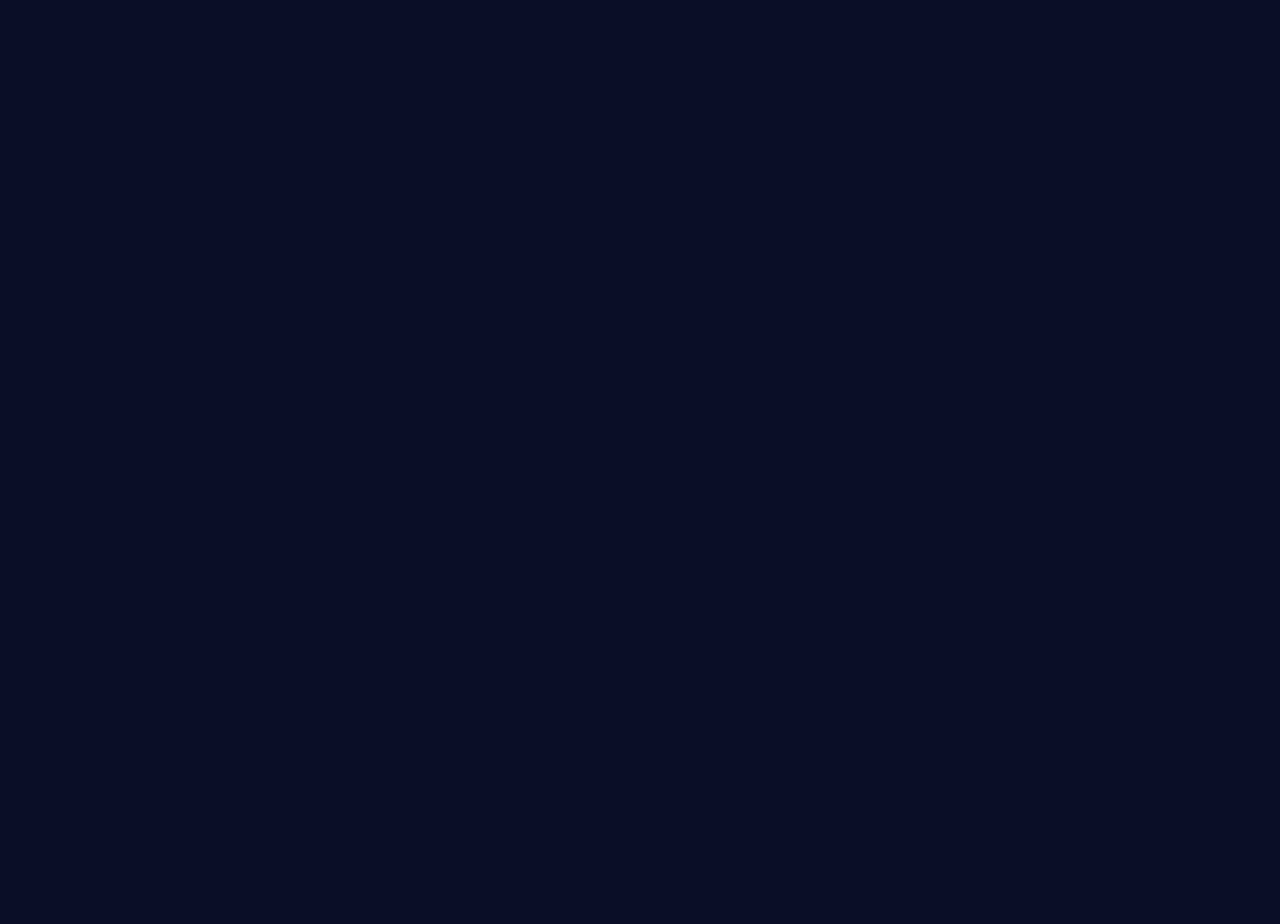
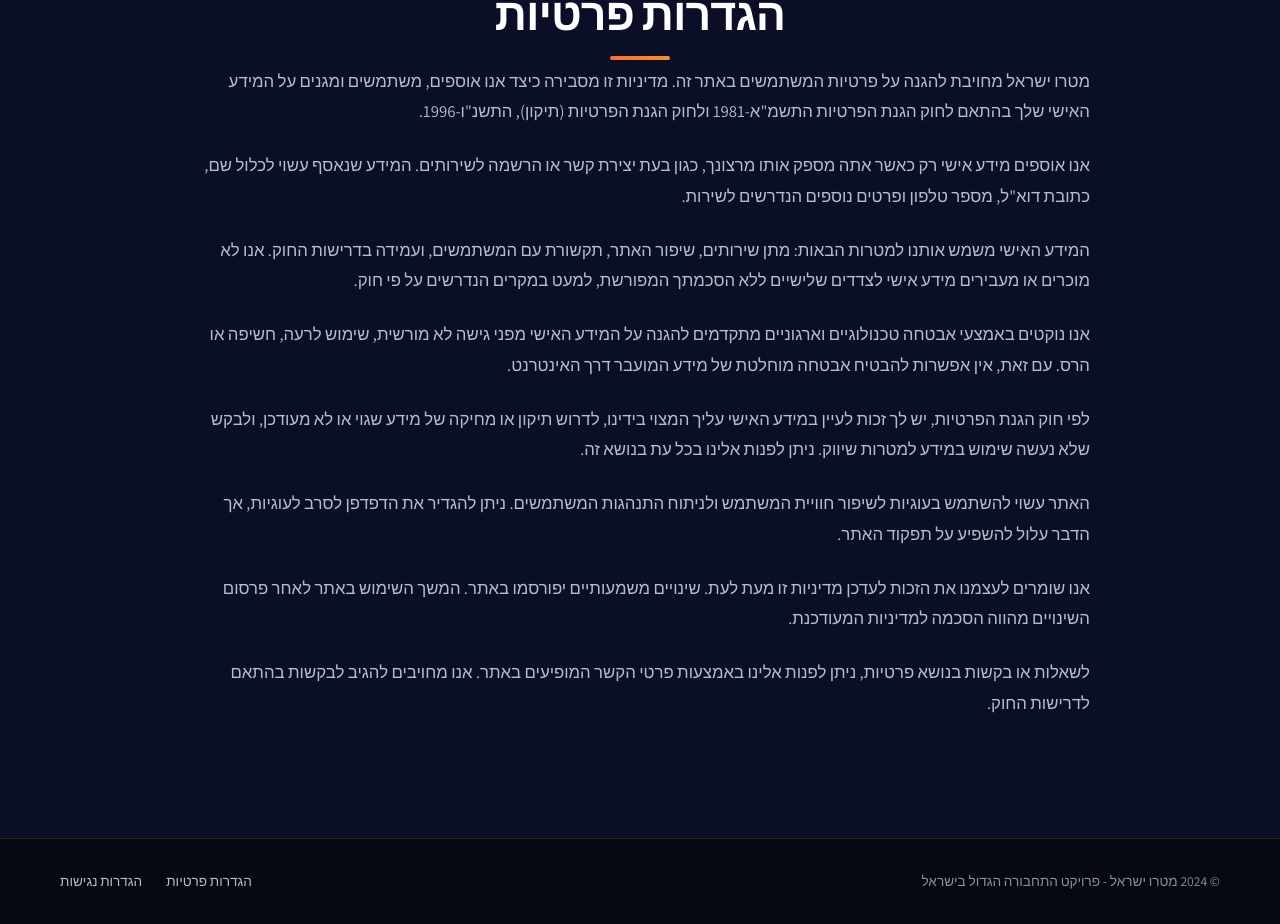
Before and after one commit to eliyahulev/metroil, a React (Vite) app: page /privacy in a window 1280 px wide. Before the commit this address had no page. Shown: the part 207-1131 px from the top of the page. Before the commit the page ends 800 px from the top, so only its background shows below. Built offline with nearby package versions, Linux system fonts and the light colour scheme.

Commit message:
policies

```diff
--- a/src/App.css
+++ b/src/App.css
@@ -574,9 +574,51 @@
   border-top: 1px solid rgba(255, 107, 53, 0.2);
 }
 
-.footer p {
+.footer-content {
+  display: flex;
+  flex-direction: column;
+  align-items: center;
+  gap: 1rem;
+}
+
+.footer-copyright {
   color: #8a8f9d;
   font-size: 0.85rem;
+  margin: 0;
+}
+
+.footer-nav {
+  display: flex;
+  gap: 1.5rem;
+  flex-wrap: wrap;
+  justify-content: center;
+}
+
+.footer-link {
+  color: #b8bcc8;
+  text-decoration: none;
+  font-size: 0.85rem;
+  transition: color 0.3s ease;
+  position: relative;
+}
+
+.footer-link:hover {
+  color: #ff6b35;
+}
+
+.footer-link::after {
+  content: '';
+  position: absolute;
+  bottom: -2px;
+  right: 0;
+  width: 0;
+  height: 1px;
+  background: linear-gradient(90deg, #ff6b35, #f7931e);
+  transition: width 0.3s ease;
+}
+
+.footer-link:hover::after {
+  width: 100%;
 }
 
 @media (max-width: 600px) {
@@ -603,6 +645,11 @@
 
   .hero-description {
     font-size: 0.95rem;
+  }
+
+  .footer-nav {
+    flex-direction: column;
+    gap: 0.75rem;
   }
 }
 
@@ -693,6 +740,12 @@
 
   .info-content {
     font-size: 1.05rem;
+  }
+
+  .footer-content {
+    flex-direction: row;
+    justify-content: space-between;
+    align-items: center;
   }
 }
 
--- a/src/App.jsx
+++ b/src/App.jsx
@@ -3,6 +3,8 @@ import { BrowserRouter as Router, Routes, Route } from 'react-router-dom'
 import './App.css'
 import Home from './pages/Home'
 import HowItsDone from './pages/HowItsDone'
+import Privacy from './pages/Privacy'
+import Accessibility from './pages/Accessibility'
 import ScrollToTop from './components/ScrollToTop'
 
 function App() {
@@ -12,6 +14,8 @@ function App() {
       <Routes>
         <Route path="/" element={<Home />} />
         <Route path="/how-its-done" element={<HowItsDone />} />
+        <Route path="/privacy" element={<Privacy />} />
+        <Route path="/accessibility" element={<Accessibility />} />
       </Routes>
     </Router>
   )
--- /dev/null
+++ b/src/components/Footer.jsx
@@ -0,0 +1,26 @@
+import React from 'react'
+import { Link } from 'react-router-dom'
+
+function Footer() {
+  return (
+    <footer className="footer">
+      <div className="container">
+        <div className="footer-content">
+          <p className="footer-copyright">
+            &copy; 2024 מטרו ישראל - פרויקט התחבורה הגדול בישראל
+          </p>
+          <nav className="footer-nav">
+            <Link to="/privacy" className="footer-link">
+              הגדרות פרטיות
+            </Link>
+            <Link to="/accessibility" className="footer-link">
+              הגדרות נגישות
+            </Link>
+          </nav>
+        </div>
+      </div>
+    </footer>
+  )
+}
+
+export default Footer
--- /dev/null
+++ b/src/pages/Accessibility.jsx
@@ -0,0 +1,52 @@
+import React from 'react'
+import Header from '../components/Header'
+import Footer from '../components/Footer'
+
+function Accessibility() {
+  return (
+    <div className="app">
+      <Header />
+      <section className="section" style={{ paddingTop: '6rem' }}>
+        <div className="container">
+          <h2 className="section-title">הגדרות נגישות</h2>
+          <div className="info-content">
+            <p>
+              מטרו ישראל מחויבת להבטיח נגישות מלאה לאתר זה עבור כל המשתמשים, כולל
+              אנשים עם מוגבלויות. אנו פועלים בהתאם לחוק שוויון זכויות לאנשים עם
+              מוגבלות התשנ"ח-1998 ולתקנות נגישות השירות.
+            </p>
+            <p>
+              האתר נבנה בהתאם לתקן WCAG 2.1 ברמה AA, וכולל תכונות נגישות כגון: ניווט
+              מקלדת, תמיכה בקוראי מסך, ניגודיות צבעים מותאמת, וטקסט חלופי לתמונות.
+              תכונות נגישות זמינות כוללות: ניווט מלא באמצעות מקלדת, תמיכה בקוראי מסך
+              עבור משתמשים עם לקויות ראייה, ניגודיות צבעים גבוהה לקריאה נוחה, טקסט
+              חלופי לכל התמונות והגרפיקה, כותרות וסימונים סמנטיים לניווט קל, וגודל
+              טקסט ניתן להגדלה.
+            </p>
+            <p>
+              ניתן לנווט באתר במלואו באמצעות מקלדת בלבד. השתמשו בכפתור Tab למעבר
+              בין אלמנטים, Enter לביצוע פעולות, ו-Escape לסגירת תפריטים.
+            </p>
+            <p>
+              ניתן להגדיל את הטקסט באתר באמצעות הגדרות הדפדפן (Ctrl/Cmd + +). כמו
+              כן, רוב הדפדפנים המודרניים תומכים בהגדרות נגישות נוספות שניתן להפעיל
+              בהגדרות הדפדפן.
+            </p>
+            <p>
+              אם נתקלת בבעיית נגישות באתר, נשמח לשמוע ממך. אנא צור קשר עמנו ונפעל
+              לתיקון הבעיה בהקדם האפשרי. אנו מחויבים לשפר את הנגישות באופן מתמיד.
+            </p>
+            <p>
+              אנו ממשיכים לעבוד על שיפור הנגישות של האתר ומוסיפים תכונות חדשות
+              באופן קבוע. אנו עוקבים אחר התקנים העדכניים ביותר ומעדכנים את האתר
+              בהתאם.
+            </p>
+          </div>
+        </div>
+      </section>
+      <Footer />
+    </div>
+  )
+}
+
+export default Accessibility
--- a/src/pages/Home.jsx
+++ b/src/pages/Home.jsx
@@ -1,5 +1,6 @@
 import React from 'react'
 import Header from '../components/Header'
+import Footer from '../components/Footer'
 import heroImage from '../assets/hero.jpeg'
 import mapImage from '../assets/map.jpg'
 
@@ -168,11 +169,7 @@ function Home() {
         </div>
       </section>
 
-      <footer className="footer">
-        <div className="container">
-          <p>&copy; 2024 מטרו ישראל - פרויקט התחבורה הגדול בישראל</p>
-        </div>
-      </footer>
+      <Footer />
     </div>
   )
 }
--- a/src/pages/HowItsDone.jsx
+++ b/src/pages/HowItsDone.jsx
@@ -1,5 +1,6 @@
 import React from 'react'
 import Header from '../components/Header'
+import Footer from '../components/Footer'
 
 function HowItsDone() {
   const timelineItems = [
@@ -64,11 +65,7 @@ function HowItsDone() {
         </div>
       </section>
 
-      <footer className="footer">
-        <div className="container">
-          <p>&copy; 2024 מטרו ישראל - פרויקט התחבורה הגדול בישראל</p>
-        </div>
-      </footer>
+      <Footer />
     </div>
   )
 }
--- /dev/null
+++ b/src/pages/Privacy.jsx
@@ -0,0 +1,60 @@
+import React from 'react'
+import Header from '../components/Header'
+import Footer from '../components/Footer'
+
+function Privacy() {
+  return (
+    <div className="app">
+      <Header />
+      <section className="section" style={{ paddingTop: '6rem' }}>
+        <div className="container">
+          <h2 className="section-title">הגדרות פרטיות</h2>
+          <div className="info-content">
+            <p>
+              מטרו ישראל מחויבת להגנה על פרטיות המשתמשים באתר זה. מדיניות זו מסבירה
+              כיצד אנו אוספים, משתמשים ומגנים על המידע האישי שלך בהתאם לחוק הגנת
+              הפרטיות התשמ"א-1981 ולחוק הגנת הפרטיות (תיקון), התשנ"ו-1996.
+            </p>
+            <p>
+              אנו אוספים מידע אישי רק כאשר אתה מספק אותו מרצונך, כגון בעת יצירת קשר
+              או הרשמה לשירותים. המידע שנאסף עשוי לכלול שם, כתובת דוא"ל, מספר טלפון
+              ופרטים נוספים הנדרשים לשירות.
+            </p>
+            <p>
+              המידע האישי משמש אותנו למטרות הבאות: מתן שירותים, שיפור האתר, תקשורת
+              עם המשתמשים, ועמידה בדרישות החוק. אנו לא מוכרים או מעבירים מידע אישי
+              לצדדים שלישיים ללא הסכמתך המפורשת, למעט במקרים הנדרשים על פי חוק.
+            </p>
+            <p>
+              אנו נוקטים באמצעי אבטחה טכנולוגיים וארגוניים מתקדמים להגנה על המידע
+              האישי מפני גישה לא מורשית, שימוש לרעה, חשיפה או הרס. עם זאת, אין
+              אפשרות להבטיח אבטחה מוחלטת של מידע המועבר דרך האינטרנט.
+            </p>
+            <p>
+              לפי חוק הגנת הפרטיות, יש לך זכות לעיין במידע האישי עליך המצוי בידינו,
+              לדרוש תיקון או מחיקה של מידע שגוי או לא מעודכן, ולבקש שלא נעשה שימוש
+              במידע למטרות שיווק. ניתן לפנות אלינו בכל עת בנושא זה.
+            </p>
+            <p>
+              האתר עשוי להשתמש בעוגיות לשיפור חוויית המשתמש ולניתוח התנהגות
+              המשתמשים. ניתן להגדיר את הדפדפן לסרב לעוגיות, אך הדבר עלול להשפיע על
+              תפקוד האתר.
+            </p>
+            <p>
+              אנו שומרים לעצמנו את הזכות לעדכן מדיניות זו מעת לעת. שינויים משמעותיים
+              יפורסמו באתר. המשך השימוש באתר לאחר פרסום השינויים מהווה הסכמה למדיניות
+              המעודכנת.
+            </p>
+            <p>
+              לשאלות או בקשות בנושא פרטיות, ניתן לפנות אלינו באמצעות פרטי הקשר
+              המופיעים באתר. אנו מחויבים להגיב לבקשות בהתאם לדרישות החוק.
+            </p>
+          </div>
+        </div>
+      </section>
+      <Footer />
+    </div>
+  )
+}
+
+export default Privacy
```
Also changed, not shown: 5 other files (tests, documents, lock files or other folders).
